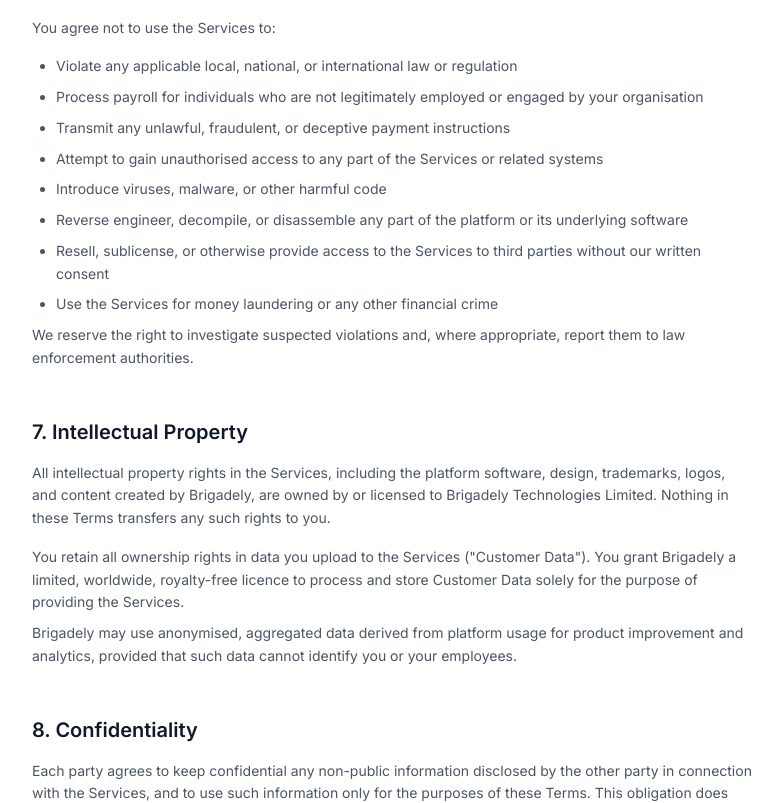
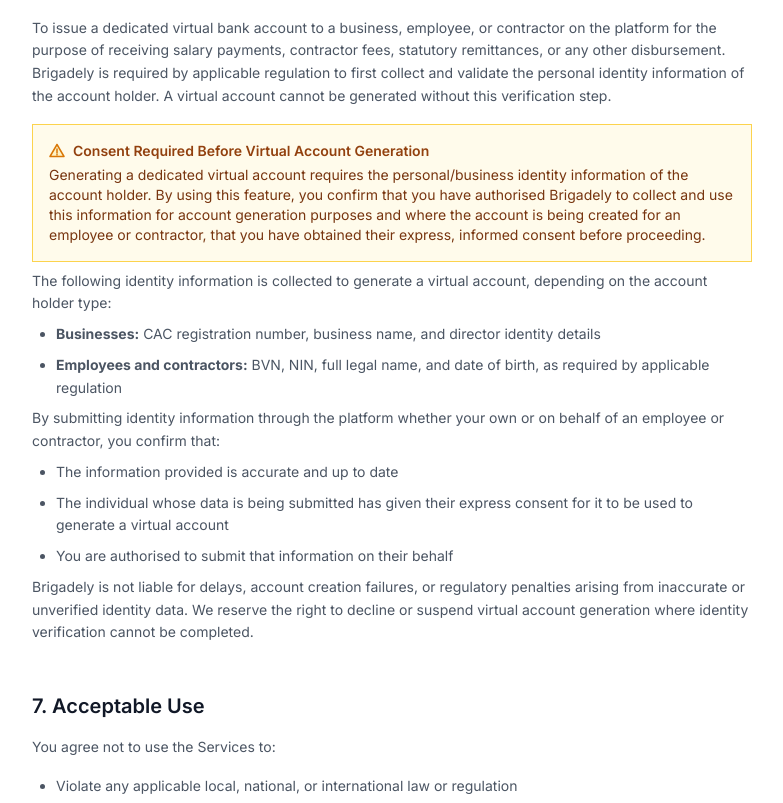
Before and after one commit to BrigadelyOrg/website, a Next.js app: page /terms in a window 1280 px wide. Shown: the part 2127-2930 px from the top of the page, without its empty margins (248-1031 px from the left). Built offline with nearby package versions, Linux system fonts and the light colour scheme.

Commit message:
terms of service update

```diff
--- a/app/terms/page.jsx
+++ b/app/terms/page.jsx
@@ -143,7 +143,97 @@
     ),
   },
   {
-    title: "6. Acceptable Use",
+    title: "6. Dedicated Virtual Accounts and Identity Verification",
+    content: (
+      <>
+        <p className="mb-4">
+          To issue a
+          dedicated virtual bank account to a business, employee, or contractor
+          on the platform for the purpose of receiving salary payments,
+          contractor fees, statutory remittances, or any other disbursement.
+          Brigadely is required by applicable regulation to first collect and
+          validate the personal identity information of the account holder. A
+          virtual account cannot be generated without this verification step.
+        </p>
+        <div
+          className="rounded-lg p-4 mb-4"
+          style={{ backgroundColor: "#fffbeb", border: "1px solid #fcd34d" }}
+        >
+          <p
+            className="text-sm font-semibold mb-1 flex items-center gap-2"
+            style={{ color: "#92400e" }}
+          >
+            <svg
+              width="16"
+              height="16"
+              viewBox="0 0 16 16"
+              fill="none"
+              style={{ flexShrink: 0 }}
+            >
+              <path
+                d="M8 1.5L1 13.5h14L8 1.5z"
+                stroke="#d97706"
+                strokeWidth="1.5"
+                strokeLinejoin="round"
+                fill="#fef3c7"
+              />
+              <path
+                d="M8 6v4M8 11.5v.5"
+                stroke="#d97706"
+                strokeWidth="1.5"
+                strokeLinecap="round"
+              />
+            </svg>
+            Consent Required Before Virtual Account Generation
+          </p>
+          <p className="text-sm" style={{ color: "#78350f" }}>
+            Generating a dedicated virtual account requires the personal/business identity
+            information of the account holder. By using this feature, you confirm
+            that you have authorised Brigadely to collect and use this information
+            for account generation purposes and where the account is being
+            created for an employee or contractor, that you have obtained their
+            express, informed consent before proceeding.
+          </p>
+        </div>
+        <p className="mb-4">
+          The following identity information is collected to generate a virtual
+          account, depending on the account holder type:
+        </p>
+        <ul className="list-disc ml-6 space-y-2 mb-4">
+          <li>
+            <strong>Businesses:</strong> CAC registration number, business
+            name, and director identity details
+          </li>
+          <li>
+            <strong>Employees and contractors:</strong> BVN, NIN, full legal
+            name, and date of birth, as required by applicable regulation
+          </li>
+        </ul>
+        <p className="mb-4">
+          By submitting identity information through the platform whether
+          your own or on behalf of an employee or contractor, you confirm that:
+        </p>
+        <ul className="list-disc ml-6 space-y-2 mb-4">
+          <li>The information provided is accurate and up to date</li>
+          <li>
+            The individual whose data is being submitted has given their
+            express consent for it to be used to generate a virtual account
+          </li>
+          <li>
+            You are authorised to submit that information on their behalf
+          </li>
+        </ul>
+        <p>
+          Brigadely is not liable for delays, account creation failures, or
+          regulatory penalties arising from inaccurate or unverified identity
+          data. We reserve the right to decline or suspend virtual account
+          generation where identity verification cannot be completed.
+        </p>
+      </>
+    ),
+  },
+  {
+    title: "7. Acceptable Use",
     content: (
       <>
         <p className="mb-4">You agree not to use the Services to:</p>
@@ -171,7 +261,7 @@
     ),
   },
   {
-    title: "7. Intellectual Property",
+    title: "8. Intellectual Property",
     content: (
       <>
         <p className="mb-4">
@@ -195,7 +285,7 @@
     ),
   },
   {
-    title: "8. Confidentiality",
+    title: "9. Confidentiality",
     content: (
       <p>
         Each party agrees to keep confidential any non-public information
@@ -208,7 +298,7 @@
     ),
   },
   {
-    title: "9. Warranties and Disclaimers",
+    title: "10. Warranties and Disclaimers",
     content: (
       <>
         <p className="mb-4">
@@ -237,7 +327,7 @@
     ),
   },
   {
-    title: "10. Limitation of Liability",
+    title: "11. Limitation of Liability",
     content: (
       <>
         <p className="mb-4">
@@ -262,7 +352,7 @@
     ),
   },
   {
-    title: "11. Indemnification",
+    title: "12. Indemnification",
     content: (
       <p>
         You agree to indemnify, defend, and hold harmless Brigadely, its
@@ -275,7 +365,7 @@
     ),
   },
   {
-    title: "12. Termination",
+    title: "13. Termination",
     content: (
       <>
         <p className="mb-4">
@@ -294,7 +384,7 @@
     ),
   },
   {
-    title: "13. Governing Law and Disputes",
+    title: "14. Governing Law and Disputes",
     content: (
       <>
         <p className="mb-4">
@@ -312,7 +402,7 @@
     ),
   },
   {
-    title: "14. Changes to These Terms",
+    title: "15. Changes to These Terms",
     content: (
       <p>
         We reserve the right to update these Terms at any time. We will notify
@@ -324,7 +414,7 @@
     ),
   },
   {
-    title: "15. Contact Us",
+    title: "16. Contact Us",
     content: (
       <p>
         If you have any questions about these Terms, please contact us at{" "}
```
